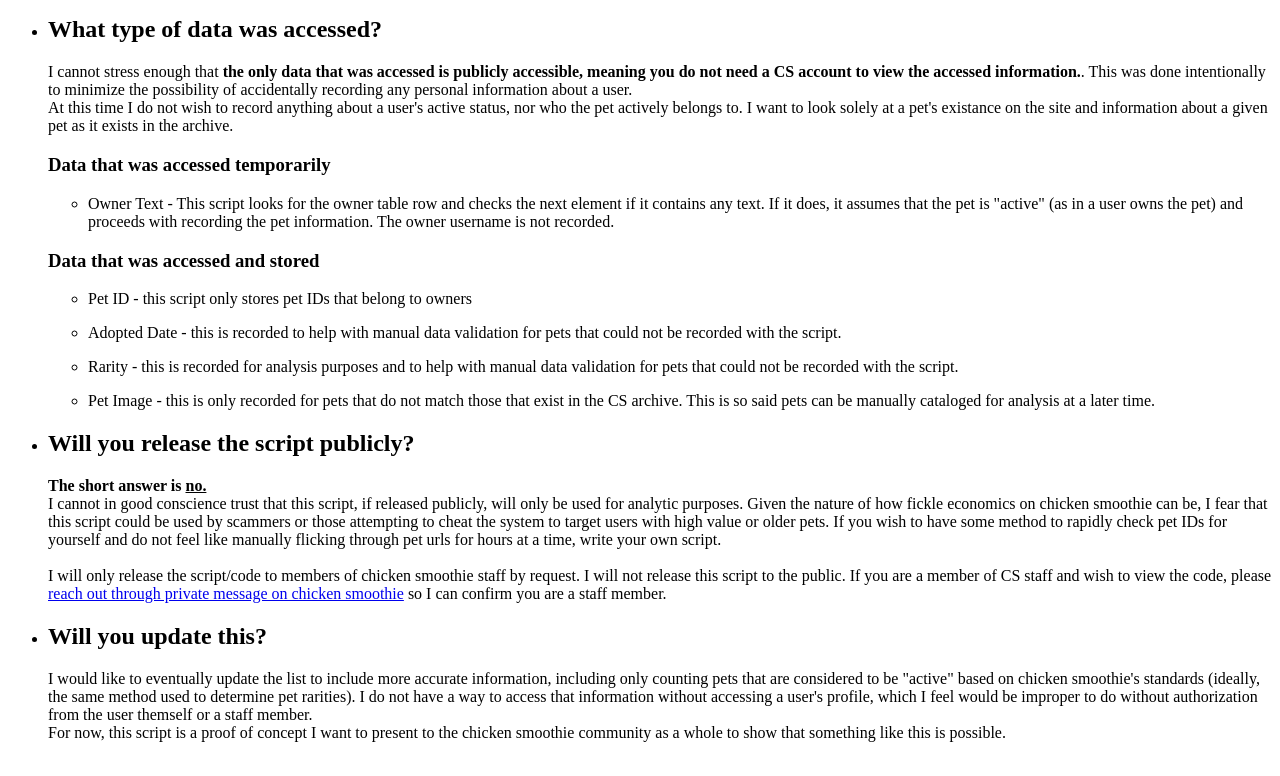
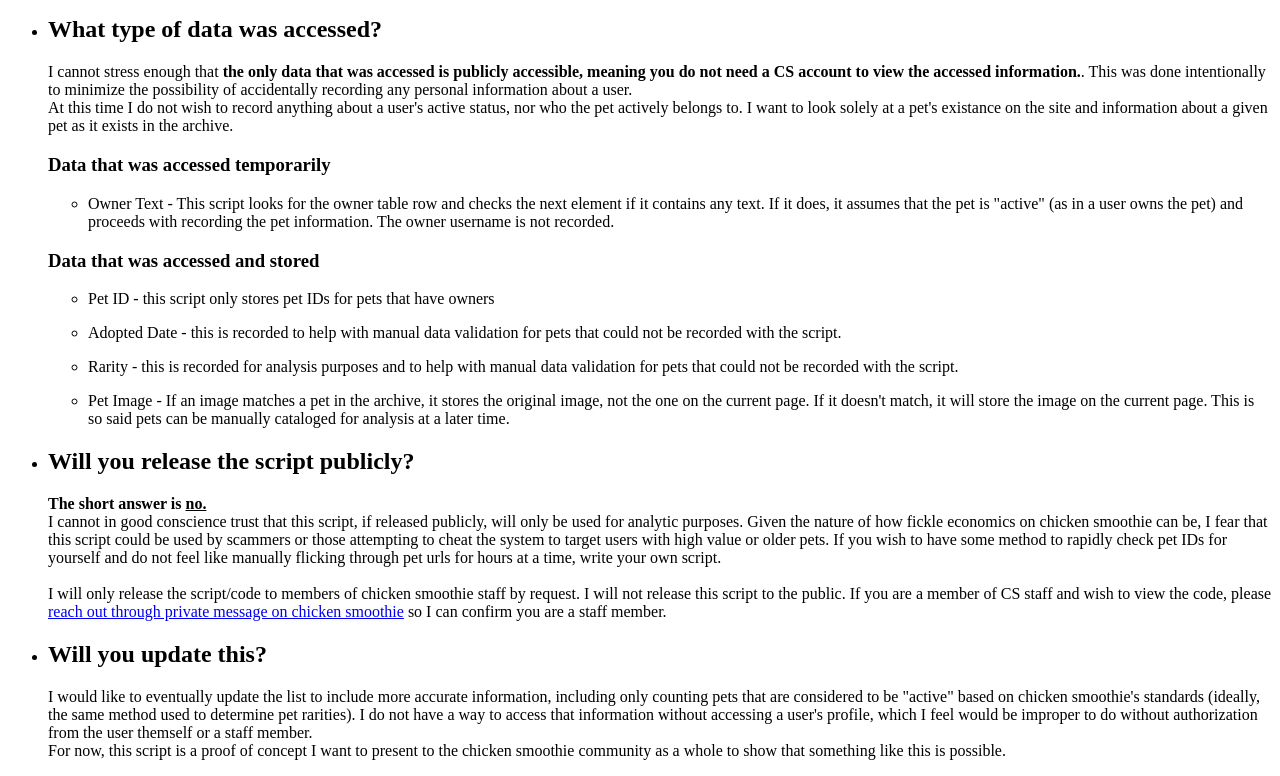
Before and after one commit to lukas-stop/thegoosezone, a plain HTML site: page CS scripting/faq.html in a window 1280 px wide. Shown: the part 614-1390 px from the top of the page. Drawn offline with Linux system fonts and the light colour scheme.

Commit message:
progress save

```diff
--- a/CS scripting/faq.html
+++ b/CS scripting/faq.html
@@ -50,10 +50,10 @@
                     </ul>
                     <h3>Data that was accessed and stored</h3>
                     <ul>
-                        <li><p>Pet ID - this script only stores pet IDs that belong to owners</p></li>
+                        <li><p>Pet ID - this script only stores pet IDs for pets that have owners</p></li>
                         <li><p>Adopted Date - this is recorded to help with manual data validation for pets that could not be recorded with the script.</p></li>
                         <li><p>Rarity - this is recorded for analysis purposes and to help with manual data validation for pets that could not be recorded with the script.</p></li>
-                        <li><p>Pet Image - this is only recorded for pets that do not match those that exist in the CS archive.  This is so said pets can be manually cataloged for analysis at a later time.</p></li>
+                        <li><p>Pet Image - If an image matches a pet in the archive, it stores the original image, not the one on the current page.  If it doesn't match, it will store the image on the current page.  This is so said pets can be manually cataloged for analysis at a later time.</p></li>
                     </ul>
                 </div>
             </li>
```
